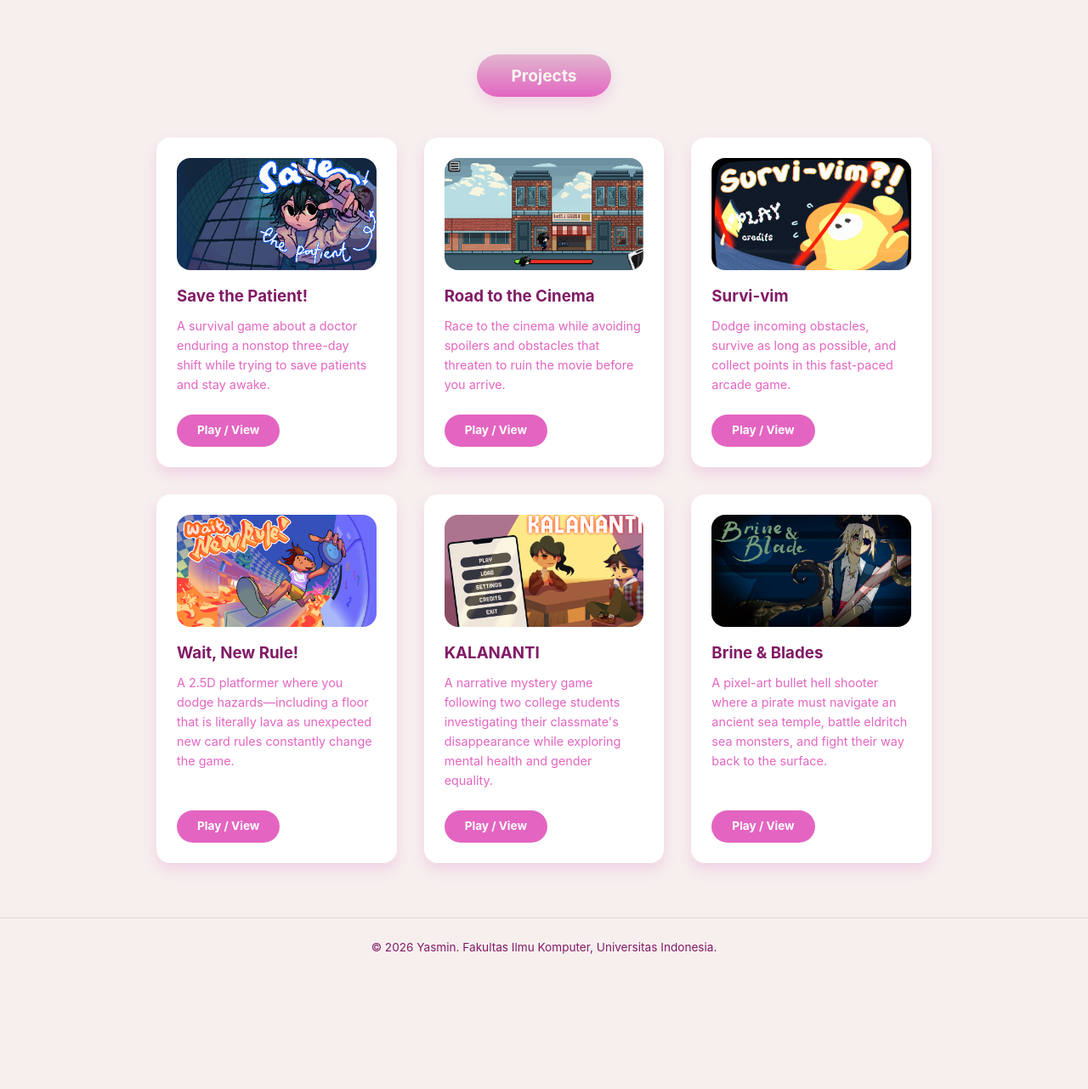
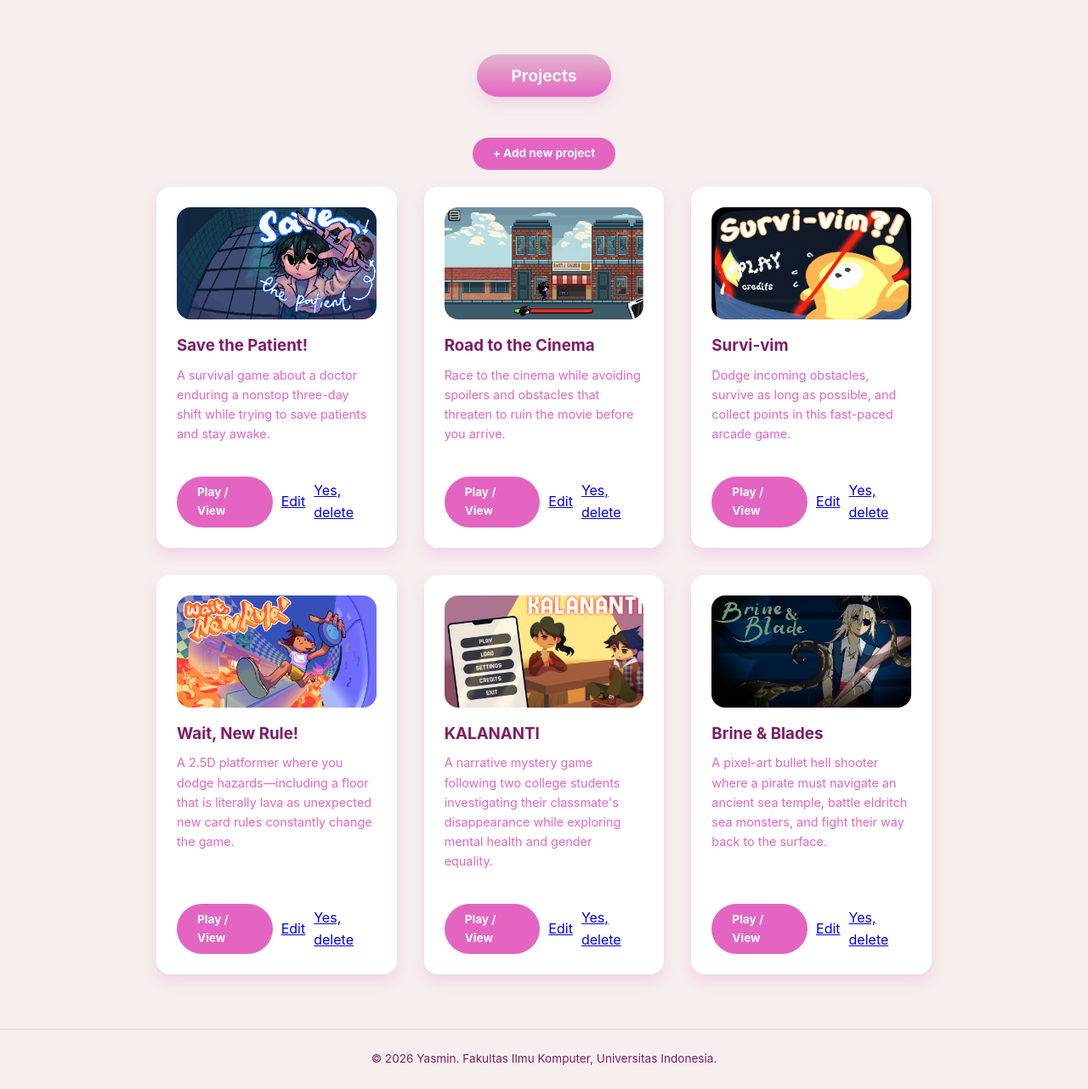
Before and after one commit to yasmin52-cpu/myportfolio, a Django app: page /projects/ in a window 1280 px wide. Shown: the part 74-1356 px from the top of the page at 85% size. Before the commit the page ends 1197 px from the top, so only its background shows below. Run offline with Django 5.2, Linux system fonts and the light colour scheme; data comes from the database, SQL or seed files in the repository.

Commit message:
feat: add ModelForm, full CRUD views, and JSON delivery endpoint for Projects

```diff
--- a/main/tests.py
+++ b/main/tests.py
@@ -66,7 +66,7 @@
     # ---- Projects page ----
 
     def test_projects_url_uses_correct_template(self):
-        response = self.client.get(reverse('main:show_projects'))
+        response = self.client.get(reverse('main:show_project'))
         self.assertEqual(response.status_code, 200)
         self.assertTemplateUsed(response, 'project.html')
 
@@ -77,11 +77,11 @@
             image_url="/static/img/KALANANTI.png",
             play_url="https://example.com"
         )
-        response = self.client.get(reverse('main:show_projects'))
+        response = self.client.get(reverse('main:show_project'))
         self.assertContains(response, "KALANANTI")
 
     def test_projects_empty_state_appears_when_no_data(self):
-        response = self.client.get(reverse('main:show_projects'))
+        response = self.client.get(reverse('main:show_project'))
         self.assertContains(response, "Belum ada proyek yang ditambahkan.")
 
     # ---- Experience page ----
--- a/main/urls.py
+++ b/main/urls.py
@@ -1,12 +1,27 @@
 from django.urls import path
-from main.views import show_main, show_experience, show_projects, show_art, send_message, get_messages_json, delete_message
-
+from main.views import (
+    show_main,
+    show_experience,
+    show_project,
+    create_project,
+    update_project,
+    delete_project,
+    show_json_projects,
+    show_art,
+    send_message,
+    get_messages_json,
+    delete_message,
+    show_json_projects)
 app_name = 'main'
 
 urlpatterns = [
     path('', show_main, name='show_main'),
     path('experience/', show_experience, name='show_experience'),
-    path('projects/', show_projects, name='show_projects'),
+    path('projects/', show_project, name='show_project'),
+    path('projects/add/', create_project, name='create_project'),
+    path('projects/edit/<int:id>/', update_project, name='update_project'),
+    path('projects/delete/<int:id>/', delete_project, name='delete_project'),
+    path('projects/json/', show_json_projects, name='show_json_projects'),
     path('art/', show_art, name='show_art'),
     path('pesan/', send_message, name='send_message'),
     path("api/messages/", get_messages_json, name="get_messages_json"),
--- a/main/views.py
+++ b/main/views.py
@@ -1,7 +1,7 @@
 from django.shortcuts import render, redirect
 from .models import Experience, Education, Project, ArtItem
 from django.contrib import messages
-from .forms import MessageForm
+from .forms import MessageForm, ProjectForm
 from django.http import HttpResponse
 from django.core import serializers
 from main.models import Message
@@ -16,6 +16,7 @@
     }
     return render(request, "index.html", context)
 
+# Experiences
 def show_experience(request):
     context = {
         'experience_list': Experience.objects.all(),
@@ -23,12 +24,45 @@
     }
     return render(request, "experience.html", context)
 
-def show_projects(request):
+
+# Projects
+def show_project(request):
+    projects = Project.objects.all()
     context = {
         'project_list': Project.objects.all(),
     }
     return render(request, "project.html", context)
 
+def create_project(request):
+    form = ProjectForm(request.POST or None)
+    if form.is_valid() and request.method == "POST":
+        form.save()
+        return redirect('main:show_project')
+
+    context = {'form': form, 'title': 'Add New Project'}
+    return render(request, 'message_form.html', context)
+
+def update_project(request, id):
+    project = get_object_or_404(Project, pk=id)
+    form = ProjectForm(request.POST or None, instance=project)
+
+    if form.is_valid() and request.method == "POST":
+        form.save()
+        return redirect('main:show_project')
+
+    context = {'form': form, 'title': 'Edit Project'}
+    return render(request, 'message_form.html', context)
+
+def delete_project(request, id):
+    project = get_object_or_404(Project, pk=id)
+    project.delete()
+    return redirect('main:show_project')
+
+def show_json_projects(request):
+    data = Project.objects.all()
+    return HttpResponse(serializers.serialize("json", data), content_type="application/json")
+
+# Art Stuff
 def show_art(request):
     context = {
         'characters': ArtItem.objects.filter(category='characters'),
@@ -39,6 +73,7 @@
     }
     return render(request, "art.html", context)
 
+# Message
 def send_message(request):
     form = MessageForm(request.POST or None)
 
--- a/templates/base.html
+++ b/templates/base.html
@@ -17,7 +17,7 @@
             <nav aria-label="Primary">
                 <a href="{% url 'main:show_main' %}">Profile</a>
                 <a href="{% url 'main:show_experience' %}">Experience</a>
-                <a href="{% url 'main:show_projects' %}">Projects</a>
+                <a href="{% url 'main:show_project' %}">Projects</a>
                 <a href="{% url 'main:show_art' %}">Art Portfolio</a>
                 <a href="{% url 'main:send_message' %}">Send me a message!</a>
             </nav>
--- a/templates/message_delete_modal.html
+++ b/templates/message_delete_modal.html
@@ -2,7 +2,7 @@
         class="button button-danger"
         popovertarget="delete-message-{{ msg.id }}"
         style="padding: 0.35rem 0.8rem; font-size: 0.8rem;">
-    Hapus
+    Delete
 </button>
 
 <div id="delete-message-{{ msg.id }}"
--- a/templates/project.html
+++ b/templates/project.html
@@ -6,13 +6,27 @@
 <section class="portfolio-section" id="projects">
     <div class="container">
         <h2 class="section-badge">Projects</h2>
+
+        <div style="margin-bottom: 20px;">
+            <a href="{% url 'main:create_project' %}" class="btn-primary">+ Add new project</a>
+        </div>
+
         <div class="project-grid">
             {% for project in project_list %}
             <article class="card project-card">
                 <img class="card-image" src="{{ project.image_url }}" alt="Photo of {{ project.title }}">
                 <h3>{{ project.title }}</h3>
                 <p>{{ project.description }}</p>
-                <a href="{{ project.play_url }}" class="btn-primary" target="_blank">Play / View</a>
+                <div class="card-actions" style="margin-top: 15px; display: flex; gap: 10px; align-items: center;">
+                    <!-- Tombol Play / View-->
+                    <a href="{{ project.play_url }}" class="btn-primary" target="_blank">Play / View</a>
+
+                    <!-- Tombol Edit -->
+                    <a href="{% url 'main:update_project' project.id %}" class="btn-secondary">Edit</a>
+
+                    <!-- Tombol Delete -->
+                    <a href="{% url 'main:delete_project' project.id %}" class="btn-danger" onclick="return confirm('Are you sure you want to delete this project?')">Yes, delete</a>
+                </div>
             </article>
             {% empty %}
             <p class="empty-state">Belum ada proyek yang ditambahkan.</p>
```
Also changed, not shown: main/forms.py (+19 -2 lines).
